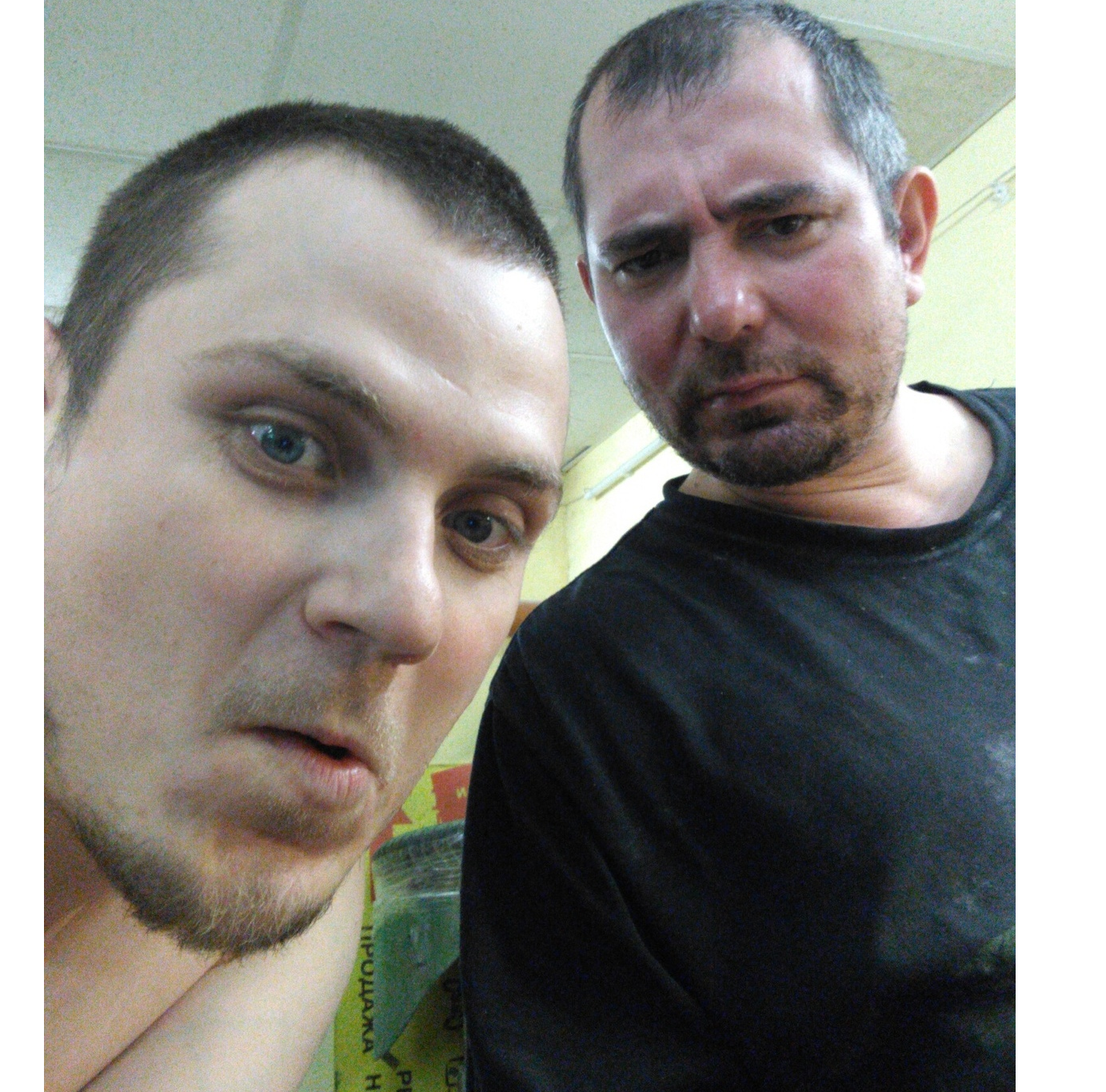
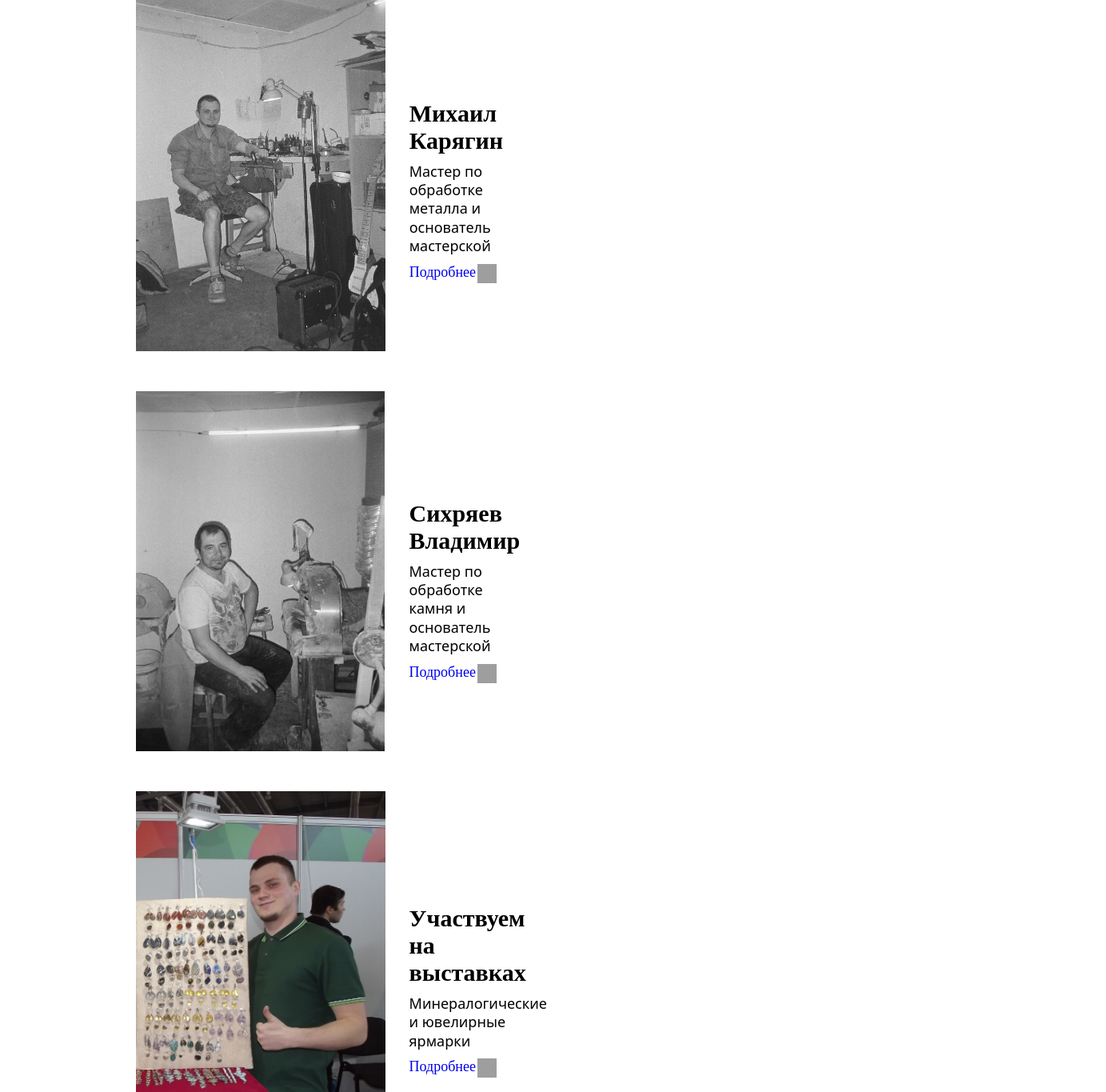
Before and after one commit to NOTAN0209/vogulgems-shop, a React (Create React App) app in the folder my-app/: page /about in a window 1280 px wide. Shown: the part 1180-2545 px from the top of the page at 80% size, 1383 px wide, since content can reach past the window. Built offline with nearby package versions, Linux system fonts and the light colour scheme; grey boxes are pictures that could not be loaded.

Commit message:
made a page about us

```diff
--- a/my-app/src/components/about/about.css
+++ b/my-app/src/components/about/about.css
@@ -15,7 +15,7 @@
     font-family: 'Noto Sans', sans-serif;
     font-style: normal;
     font-weight: bold;
-    font-size: 62px;
+    font-size: 35px;
     margin-bottom: 10px;
     line-height: 56px;
     text-align: center;
@@ -28,10 +28,9 @@
     }
   }
   .aboutDesc{
-    font-style:oblique;
     font-weight:100;
-    font-size: 40px;
-    line-height: 50px;
+    font-size: 25px;
+    line-height: 40px;
     text-align: center;
   }
 
@@ -52,7 +51,8 @@
   }
 
   .aboutImg{
-  max-width: 650px;
+  width: 650px;
+  height: 650px;
   margin: 0 auto;
   padding-right: 50px;
   }
@@ -70,3 +70,103 @@
     padding-left: 40px;
     }
   }
+
+
+  .posts-wrapper{
+    display: flex;
+    flex-wrap: wrap;
+    justify-content: space-between;
+    row-gap:40px;
+    }
+
+    @media (max-width:1024px){
+    .posts-wrapper{
+      row-gap:20px;
+      }
+    }
+
+    .post{
+    max-width: 570px;
+    display: flex;
+    justify-content:flex-start;
+    flex-grow: 1;
+    }
+
+    @media (max-width:1024px){
+    .post{
+      max-width: 400px;
+      }
+    }
+
+    .postImg{
+      padding-right: 30px;
+      width: 500px;
+      height: 500px;
+      padding-bottom: 50px;
+      margin-left: 115px;
+    }
+
+    @media (max-width:1024px){
+    .postImg{
+      width: 220px;
+      height: 300px;
+      margin: 0px;
+      padding: 10px;
+      }
+    }
+
+    .postContent{
+      max-width: 370px;
+      display: flex;
+      flex-direction: column;
+      justify-content: center;
+    }
+
+    .postTitle{
+      font-family: 'Playfair Display', serif;
+      margin: 0;
+      margin-bottom: 10px;
+      font-style: normal;
+      font-weight: bold;
+      font-size: 30px;
+      color:var(-Main-black);
+    }
+
+    .postText{
+      margin: 0 0 10px;
+      font-style: normal;
+      font-weight:normal;
+      font-size: 18px;
+      line-height: 1.3;
+      color: var(-Main-grey);
+    }
+
+    .postReadMore{
+      font-family: 'Playfair Display', serif;
+      font-style: normal;
+      font-weight: normal;
+      font-size: 18px;
+      color:var(-Main-black);
+      text-decoration: none;
+    }
+
+    .postReadMore::after{
+      content: "";
+      display: inline-block;
+      width: 24px;
+      height: 24px;
+      background-image: url('./../../img/logo/braket.png');
+      background-position: center;
+      background-size: auto;
+      margin-left: 2px;
+      vertical-align: text-top;
+      transition: margin 0.2s easy-in;
+    }
+
+    .postReadMore:hover{
+      text-decoration: underline;
+    }
+
+    .postReadMore:hover::after{
+      margin-left: 10px;
+    }
--- a/my-app/src/components/about/about.jsx
+++ b/my-app/src/components/about/about.jsx
@@ -8,7 +8,7 @@ import Navigation from '../nav/nav.jsx';
 function About (){
 
 return (
-<section class ="about">
+<div class ="about">
     <Navigation />
       <div class="container">
         <div class="aboutHeader">
@@ -23,22 +23,57 @@ return (
           </div>
         </div>
 
-      <div class="aboutrow">
-        <a href="#" class="aboutlink">
-          <img src="./img/person/per5.jpg" alt="Владимир и Михаил" class="aboutimg" />
+        <div class="aboutRow">
+          <a href="#" class="aboutLink">
+            <img src="./img/person/per5.jpg" alt="Владимир и Михаил" class="aboutImg" />
           </a>
-        <a href="#" class="aboutlink">
-          <img src="./img/person/per6.jpg" alt="Владимир и Михаил" class="aboutimg" />
+          <a href="#" class="aboutLink">
+            <img src="./img/person/per6.jpg" alt="Владимир и Михаил" class="aboutImg" />
           </a>
         </div>
 
-      <form action="" class="aboutform">
-        <input placeholder="Укажите свою почту" type="text" class="aboutinput" />
-        <button class="aboutsubmit">Отправить</button>
-      </form>
+        <div class="postsWrapper">
+          <div class="post">
+            <img src="./img/person/per1.jpg" alt="Участник мастерской" class="postImg" />
+            <div class="postContent">
+              <h4 class="postTitle">Михаил Карягин</h4>
+              <p class="postText">Мастер по обработке металла и основатель мастерской</p>
+              <a href="#" class="postReadMore">Подробнее</a>
+            </div>
+          </div>
+
+          <div class="post">
+            <img src="./img/person/per2.jpg" alt="Участник мастерской" class="postImg" />
+            <div class="postContent">
+                <h4 class="postTitle">Сихряев Владимир</h4>
+                <p class="postText">Мастер по обработке камня и основатель мастерской</p>
+                <a href="#" class="postReadMore">Подробнее</a>
+            </div>
+          </div>
+
+          <div class="post">
+            <img src="./img/person/per3.jpg" alt="Выставки-ярмарки" class="postImg" />
+            <div class="postContent">
+              <h4 class="postTitle">Участвуем на выставках</h4>
+              <p class="postText">Минералогические и ювелирные ярмарки</p>
+              <a href="#" class="postReadMore">Подробнее</a>
+            </div>
+          </div>
+
+          <div class="post">
+            <img src="./img/person/per4.jpg" alt="Добыча минералов" class="postImg" />
+            <div class="postContent">
+              <h4 class="postTitle">Добываем сырье</h4>
+              <p class="postText">Добыча минералов по всей стране</p>
+              <a href="#" class="postReadMore">Подробнее</a>
+            </div>
+          </div>
+        </div>
+
     </div>
   <Footer />
-  </section>
+</div>
+
 )
 }
 
--- a/my-app/src/components/header/header.css
+++ b/my-app/src/components/header/header.css
@@ -36,6 +36,7 @@
     font-size: 60px;
     line-height: 32px;
     margin-bottom: 20px;
+    text-decoration: none;
   }
 
   @media (max-width:1024px){
@@ -145,3 +146,8 @@
   background-color: var(--main-grey);
   color: var(--main-black);
 }
+
+a:hover {
+  color: var(--main-purpure);
+
+}
```
Lines whose indentation alone changed are shown as unchanged.
